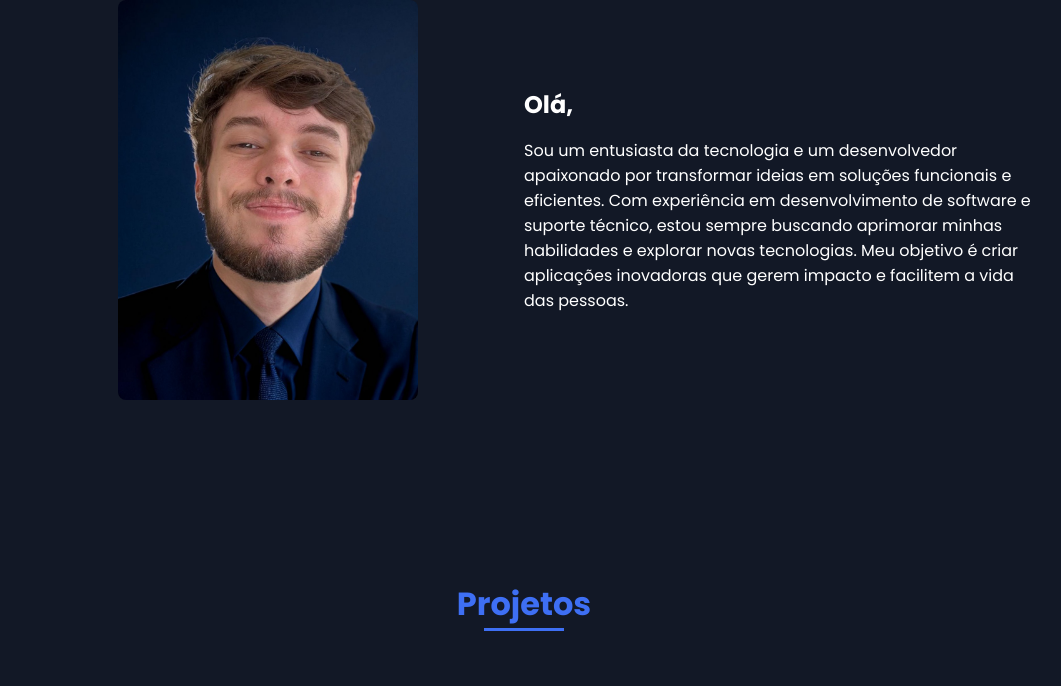
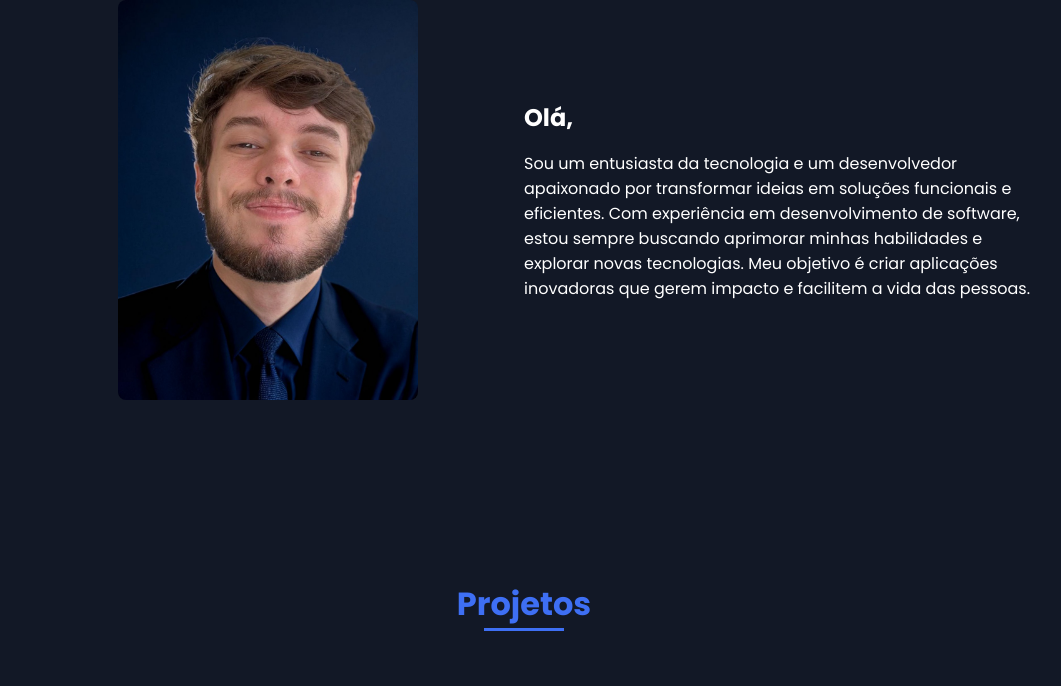
Before and after one commit to devJPMello/Portfolio, a plain HTML site: page index.html in a window 1280 px wide. Shown: the part 980-1666 px from the top of the page, without its empty margins (116-1177 px from the left). Drawn offline with nearby package versions, Linux system fonts and the light colour scheme.

Commit message:
alteraçoes

```diff
--- a/index.html
+++ b/index.html
@@ -75,7 +75,7 @@
                     <h2 class="about__subtitle">Olá, </h2>
                     <p class="about__text">Sou um entusiasta da tecnologia e um desenvolvedor
                         apaixonado por transformar ideias em soluções funcionais e eficientes.
-                        Com experiência em desenvolvimento de software e suporte técnico,
+                        Com experiência em desenvolvimento de software,
                         estou sempre buscando aprimorar minhas habilidades e explorar novas tecnologias.
                         Meu objetivo é criar aplicações inovadoras que gerem impacto e facilitem a vida das pessoas.</p>
                 </div>
```
